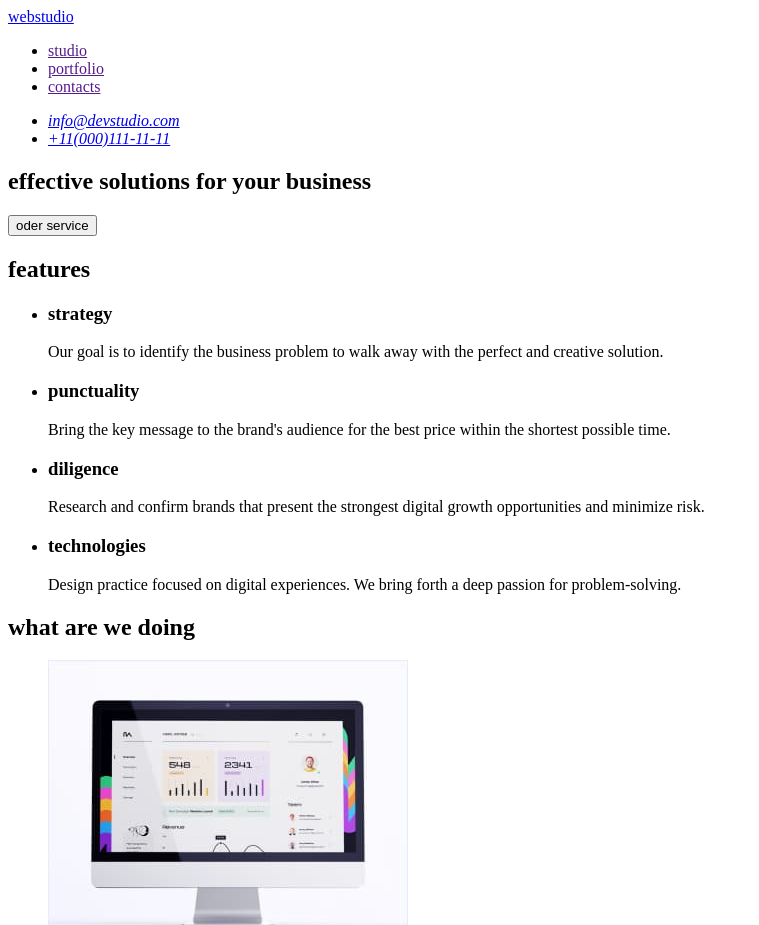
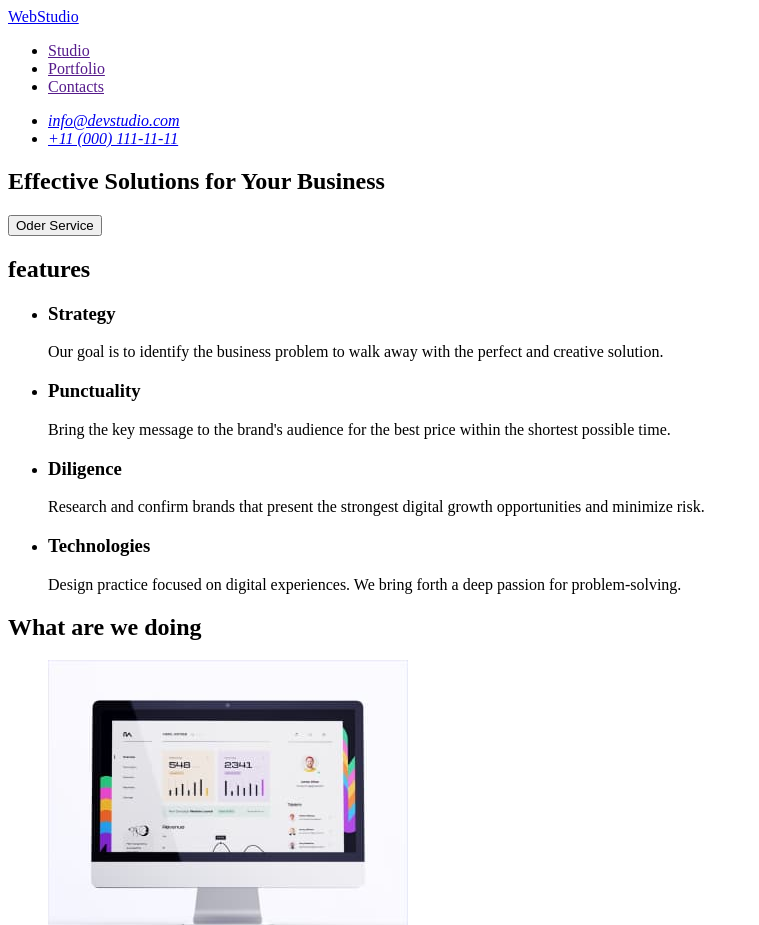
Before and after one commit to tmitsay/goit-markup-hw-01, a plain HTML site: page index.html in a window 1280 px wide. Shown: the top 925 px of the page, without its empty margins (0-759 px from the left). Drawn offline with Linux system fonts and the light colour scheme.

Commit message:
Update index.html

```diff
--- a/index.html
+++ b/index.html
@@ -11,11 +11,11 @@
     <header>
       <!-- top line -->
       <nav>
-        <a href="./index.html">webstudio </a>
+        <a href="./index.html">WebStudio</a>
         <ul>
-          <li><a href="">studio </a></li>
-          <li><a href="">portfolio </a></li>
-          <li><a href="">contacts </a></li>
+          <li><a href="">Studio </a></li>
+          <li><a href="">Portfolio </a></li>
+          <li><a href="">Contacts </a></li>
         </ul>
       </nav>
       <!-- contacts -->
@@ -25,7 +25,7 @@
             <a href="mailto:info@devstudio.com">info@devstudio.com </a>
           </li>
           <li>
-            <a href="tel:+110001111111">+11(000)111-11-11 </a>
+            <a href="tel:+110001111111">+11 (000) 111-11-11 </a>
           </li>
         </ul>
       </address>
@@ -34,8 +34,8 @@
     <main>
       <!-- section1 -->
       <section>
-        <h1>effective solutions for your business</h1>
-        <button type="button">oder service</button>
+        <h1>Effective Solutions for Your Business</h1>
+        <button type="button">Oder Service</button>
       </section>
 
       <!-- section2 -->
@@ -45,28 +45,28 @@
         <h2>features</h2>
         <ul>
           <li>
-            <h3>strategy</h3>
+            <h3>Strategy</h3>
             <p>
               Our goal is to identify the business problem to walk away with the
               perfect and creative solution.
             </p>
           </li>
           <li>
-            <h3>punctuality</h3>
+            <h3>Punctuality</h3>
             <p>
               Bring the key message to the brand's audience for the best price
               within the shortest possible time.
             </p>
           </li>
           <li>
-            <h3>diligence</h3>
+            <h3>Diligence</h3>
             <p>
               Research and confirm brands that present the strongest digital
               growth opportunities and minimize risk.
             </p>
           </li>
           <li>
-            <h3>technologies</h3>
+            <h3>Technologies</h3>
             <p>
               Design practice focused on digital experiences. We bring forth a
               deep passion for problem-solving.
@@ -78,7 +78,7 @@
       <!-- section3 -->
 
       <section>
-        <h2>what are we doing</h2>
+        <h2>What are we doing</h2>
 
         <ul>
           <li>
@@ -107,7 +107,7 @@
 
       <!-- section4 -->
       <section>
-        <h2>our team</h2>
+        <h2>Our Team</h2>
         <ul>
           <li>
             <img
@@ -139,7 +139,7 @@
     </main>
 
     <footer>
-      <a href="./index.html">web studio</a>
+      <a href="./index.html">WebStudio</a>
       <p>
         Increase the flow of customers and sales for your business with digital
         marketing & growth solutions.
```
